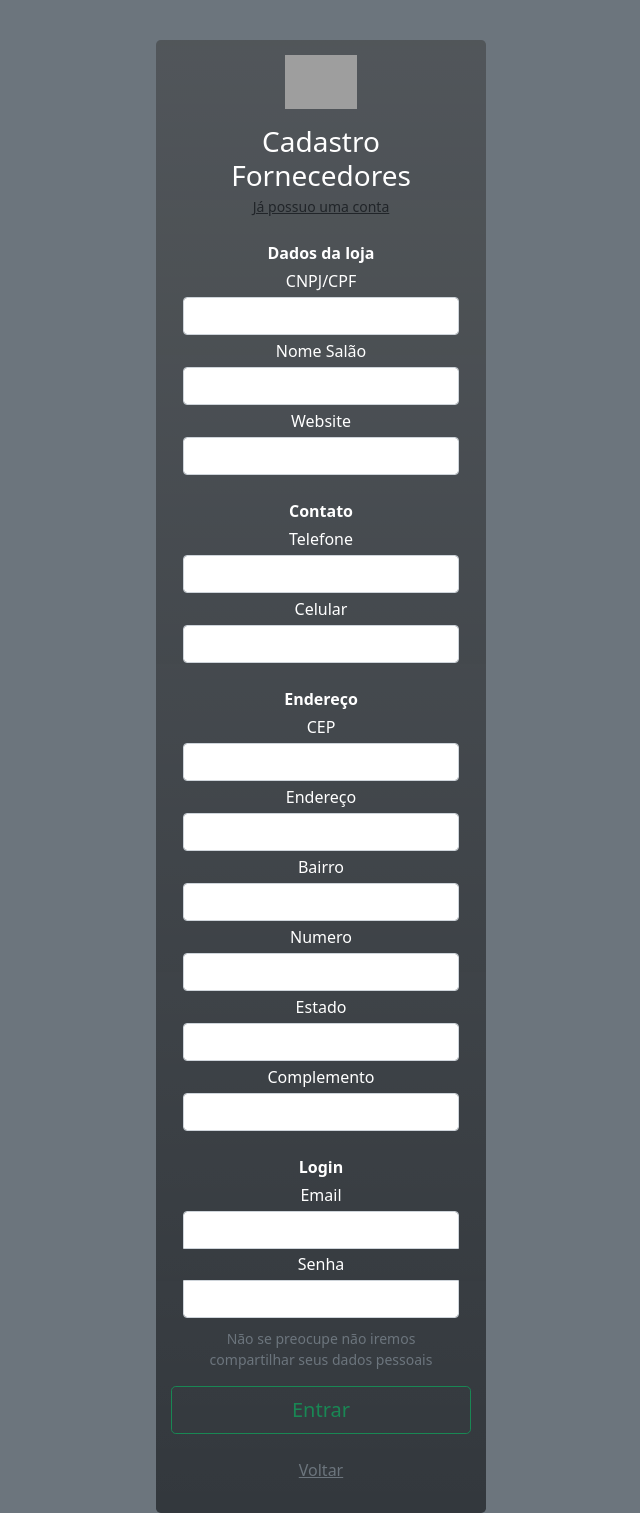
After one commit to DanFireDark47/Etec-TCC, a PHP site: page /cadastroFornecedor.php in a window 1280 px wide. The commit adds this page. Shown: the whole page, without its empty margins (319-959 px from the left). Run offline with PHP 8.4, Linux system fonts and the light colour scheme; grey boxes are pictures that could not be loaded.

Commit message:
As Páginas de fornecedores foram criadas no projeto, uma nova classe chamada img foi criada para melhorar a implementação de imagem

```diff
--- /dev/null
+++ b/cadastroFornecedor.php
@@ -0,0 +1,86 @@
+<html lang="pt-br"><head>
+    <meta charset="utf-8">
+    <meta name="viewport" content="width=device-width, initial-scale=1">
+    <title>Cadastro</title>
+    <link rel="stylesheet" href="css/bootstrap.min.css">
+    <link rel="stylesheet" href="css/centralizaPágina.css">
+    <?php include("classes/img.php");?>
+
+  </head>
+  <body class="text-center bg-secondary">
+
+<main class="form-signin bg-dark rounded-3 text-white bg-gradient bg-opacity-75 rounded-3 FormAnimation">
+  <form>
+    <img class="mb-3 img-fluid" src="<?php echo $logoImg->getImg() ?>" alt="" width="72" height="57">
+    <h1 class="h3 mb-1 fw-normal text-white">Cadastro<br>Fornecedores</h1>
+    <a class="small link-dark" href="loginFornecedor.php">Já possuo uma conta</a>
+
+
+    <div class="container">
+
+    <br><b>Dados da loja</b><br>
+
+      <label class="form-label my-1">CNPJ/CPF</label>
+      <input type="number" class="form-control">
+
+      <label class="form-label my-1">Nome Salão</label>
+      <input type="text" class="form-control">
+
+      <label class="form-label my-1">Website</label>
+      <input type="text" class="form-control">
+
+      <br><b>Contato</b><br>
+
+      <label class="form-label my-1">Telefone</label>
+      <input type="number" class="form-control">
+
+      <label class="form-label my-1">Celular</label>
+      <input type="number" class="form-control">
+
+      <br><b>Endereço</b><br>
+
+      <label class="form-label my-1">CEP</label>
+      <input type="number" class="form-control">
+
+      <label class="form-label my-1">Endereço</label>
+      <input type="text" class="form-control">
+
+      <label class="form-label my-1">Bairro</label>
+      <input type="text" class="form-control">
+
+      <label class="form-label my-1">Numero</label>
+      <input type="number" class="form-control">
+
+      <label class="form-label my-1">Estado</label>
+      <input type="text" class="form-control">
+
+      <label class="form-label my-1">Complemento</label>
+      <input type="text" class="form-control">
+
+      <br><b>Login</b><br>
+
+      <label class="form-label my-1">Email</label>
+      <input type="email" class="form-control">
+
+      <label class="form-label my-1">Senha</label>
+      <input type="password" class="form-control">
+      <div class="form-text">Não se preocupe não iremos compartilhar seus dados pessoais</div>
+    </div>
+
+
+
+    <!--div class="checkbox mb-3 text-white">
+      <label>
+        <input type="checkbox" value="remember-me"> Lembrar Sempre
+      </label>
+    </div-->
+    <button class="my-3 w-100 btn mb-4 btn-lg btn-outline-success" type="submit">Entrar</button>
+    <a href="homepage.php" class="mt-5 mb-3 text-muted">Voltar</a>
+  </form>
+</main>
+
+
+
+
+
+</body></html>
--- /dev/null
+++ b/classes/img.php
@@ -0,0 +1,17 @@
+<?php
+
+class Img{
+    public $img;
+
+    public function setImg($img){
+        $this->img = $img;
+    }
+
+    public function getImg(){
+        return $this->img;
+    }
+}
+$logoImg = new Img();
+$logoImg->setImg('https://cdn.pixabay.com/photo/2020/05/10/13/10/comb-5153963_960_720.png');
+
+?>
--- a/homepage.php
+++ b/homepage.php
@@ -12,7 +12,7 @@
 <!-- Header/Cabeçalho -->
 <?php
     include("classes/header.php");
-    $Header::setHeader('HomePageOn');
+    $Header::setHeader('HomePageOff');
 ?>
 <!-- Carousel -->
 <?//php include_once('classes/carrousel.php'); ?>
@@ -55,7 +55,7 @@
               <a href="#!" class="text-white">Contatos</a>
             </li>
             <li>
-              <a href="#!" class="text-white">Seja Parceiro</a>
+              <a href="cadastroFornecedor.php" class="text-white">Seja Parceiro</a>
             </li>
             <li>
               <a href="#!" class="text-white">Ajuda</a>
```
Also changed, not shown: loginFornecedor.php (added, +41 -0 lines), cadastroUsuario.php (renamed from cadastro.php), loginUsuario.php (renamed from login.php).
